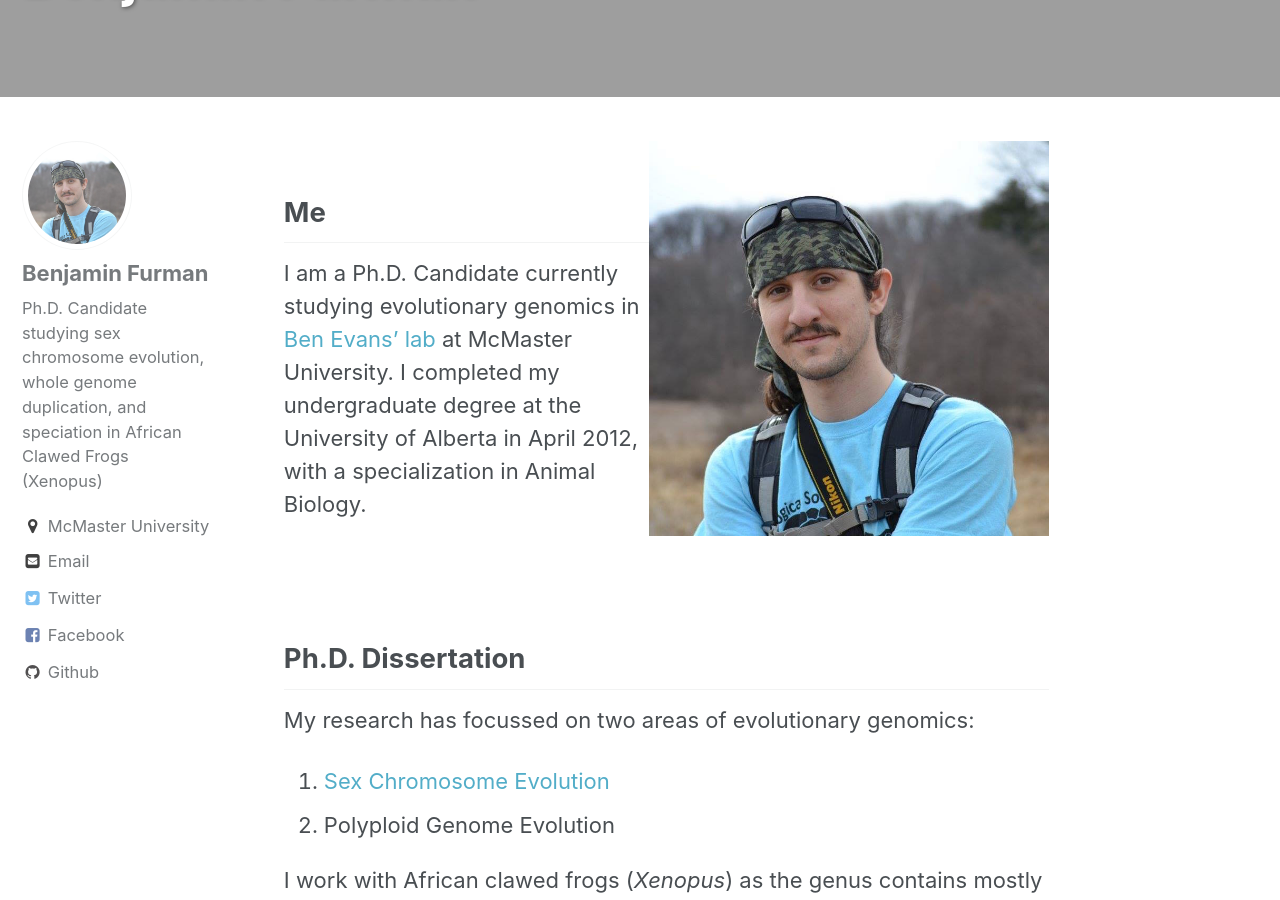
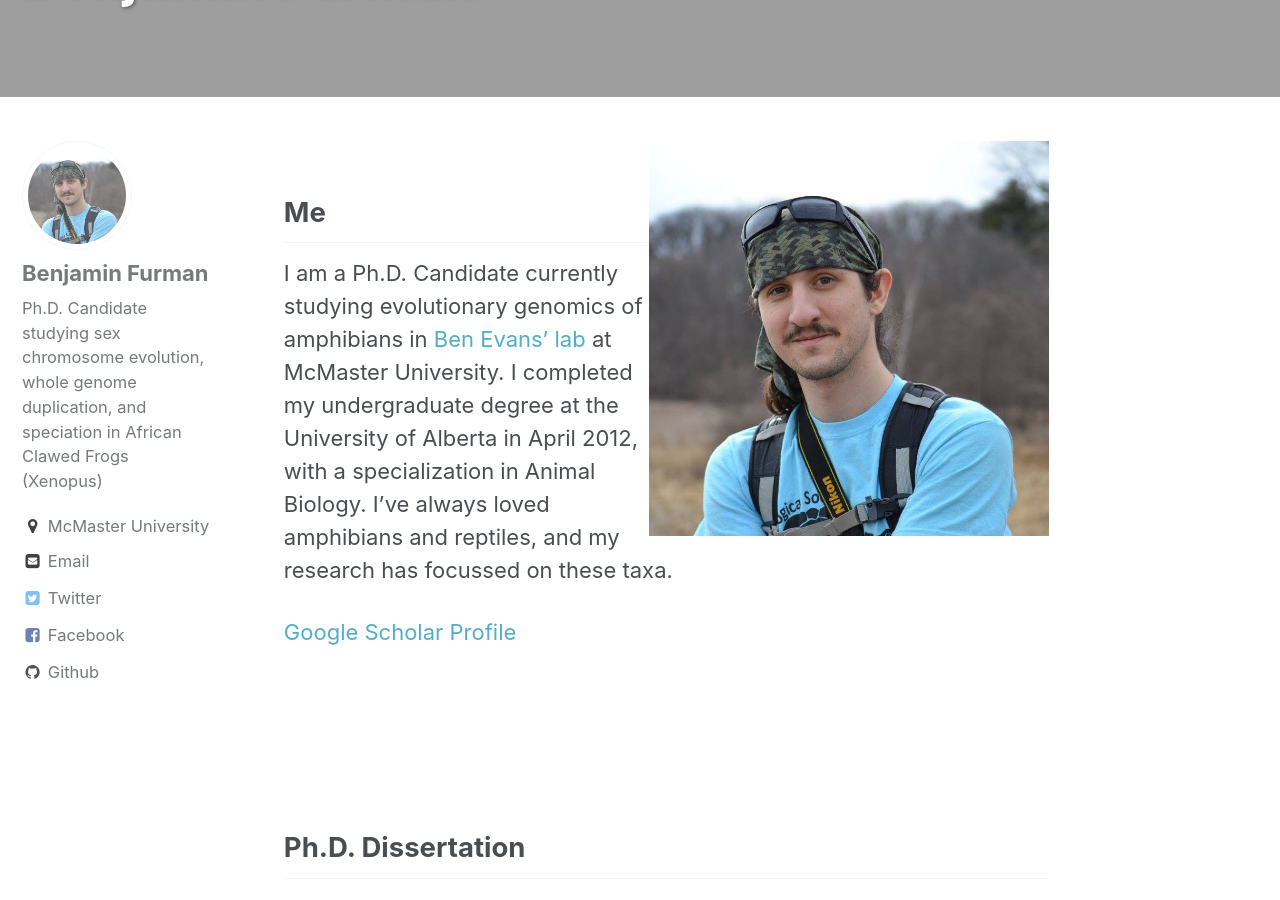
Before and after one commit to benjaminfurman/benjaminfurman.github.io, a Jekyll site: the page built from index.md, in a window 1280 px wide and 900 px high, scrolled down 216 px. Built offline with Jekyll 4.4.1, drawn with Linux system fonts in a browser that asks for light colours.

Commit message:
added scholar link

```diff
--- a/index.md
+++ b/index.md
@@ -12,7 +12,10 @@
 
 ## Me
 
-I am a Ph.D. Candidate currently studying evolutionary genomics in [Ben Evans’ lab](http://benevanslab.wordpress.com/) at McMaster University. I completed my undergraduate degree at the University of Alberta in April 2012, with a specialization in Animal Biology.
+I am a Ph.D. Candidate currently studying evolutionary genomics of amphibians in [Ben Evans’ lab](http://benevanslab.wordpress.com/) at McMaster University. I completed my undergraduate degree at the University of Alberta in April 2012, with a specialization in Animal Biology. I've always loved amphibians and reptiles, and my research has focussed on these taxa.
+
+[Google Scholar Profile](https://scholar.google.ca/citations?user=HRMZkDwAAAAJ&hl=en)
+
 <br>
 <br>
 <br>
```
